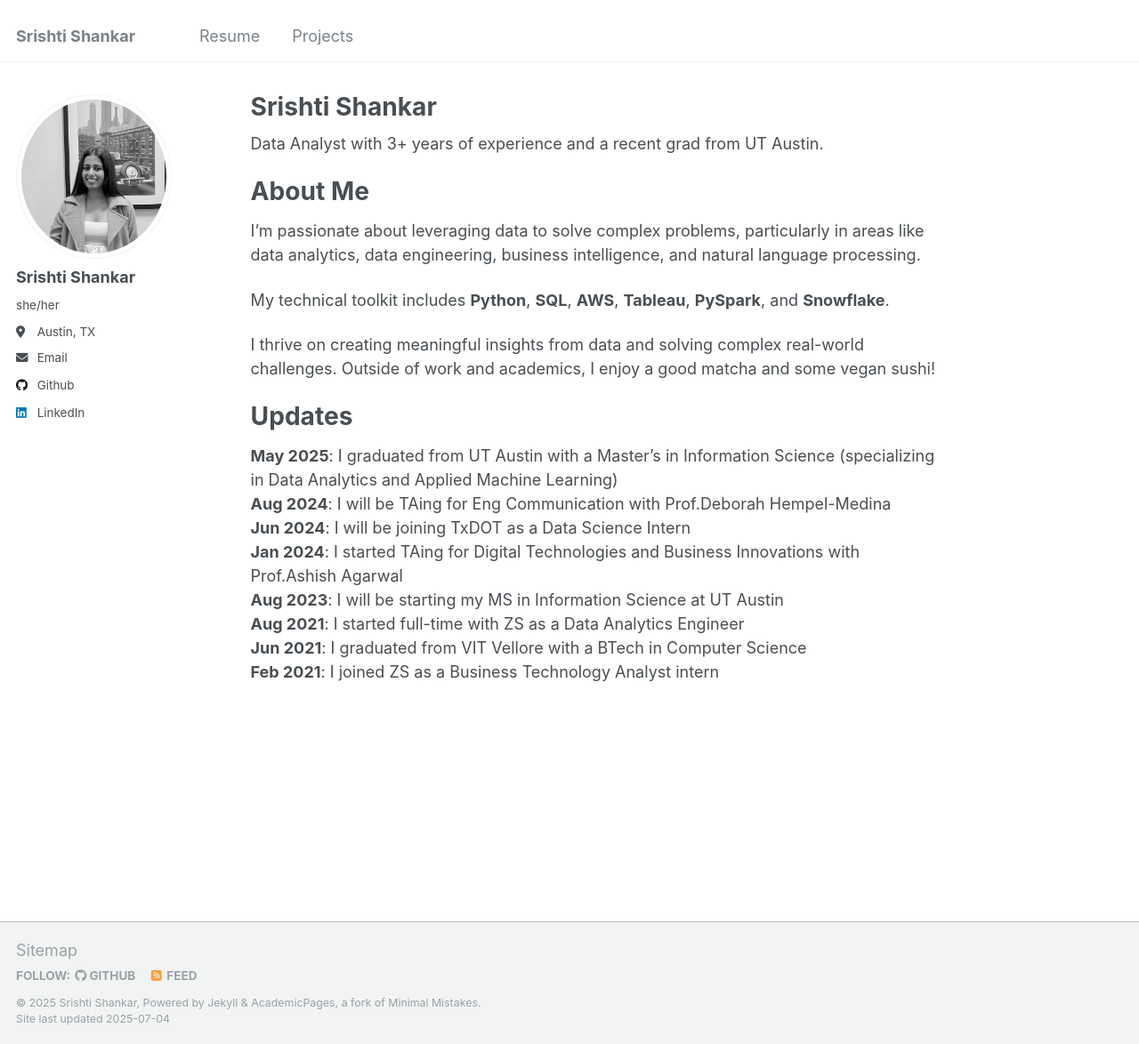
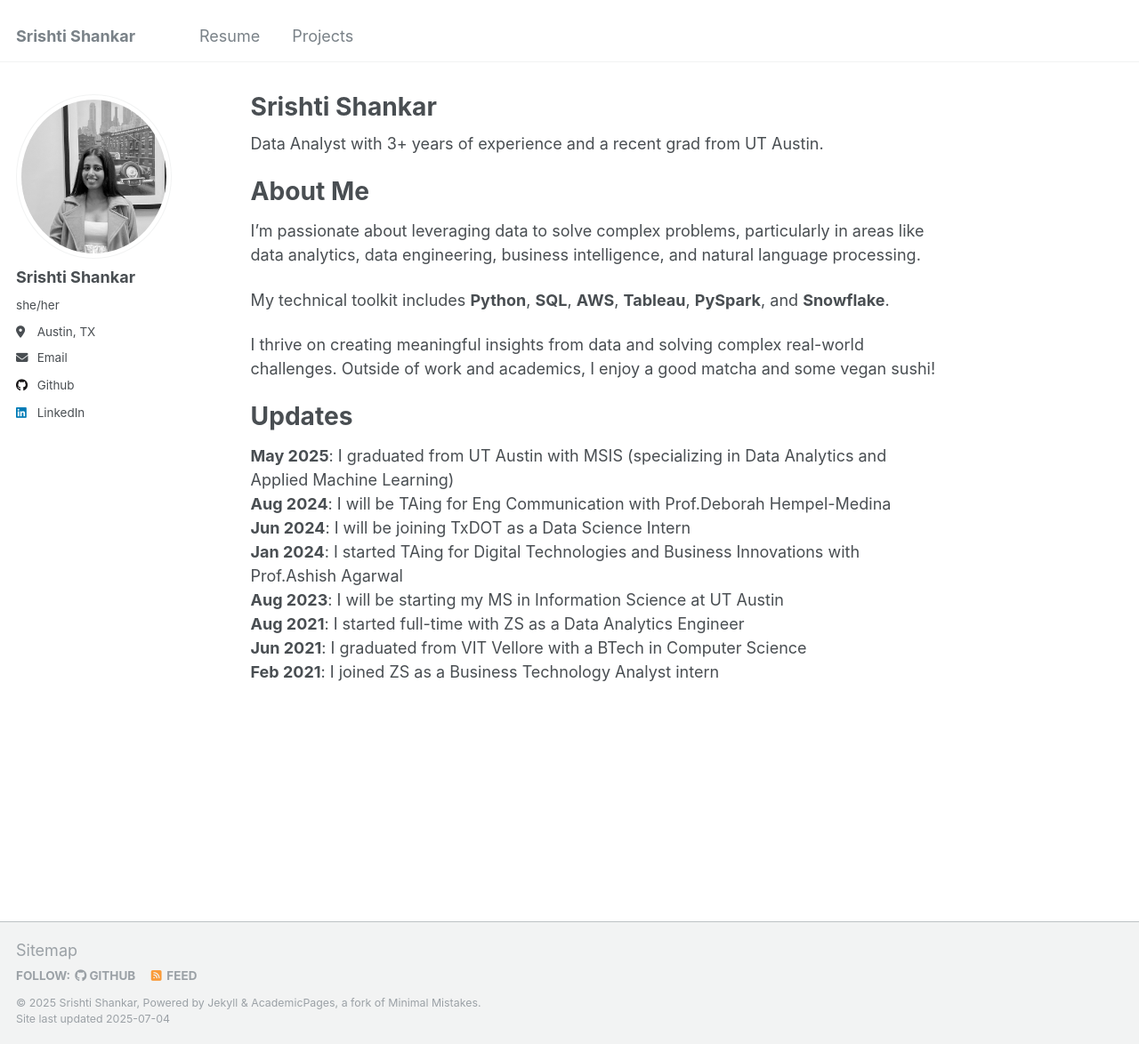
Before and after one commit to srishtishankar/srishtishankar.github.io, a Jekyll site: the page built from _pages/about.md, in a window 1280 px wide and 1174 px high. Shown: the whole window at 89% size. Built offline with Jekyll 4.4.1, drawn with Linux system fonts in a browser that asks for light colours.

Commit message:
Update about.md

```diff
--- a/_pages/about.md
+++ b/_pages/about.md
@@ -19,7 +19,7 @@ I thrive on creating meaningful insights from data and solving complex real-worl
 
 Updates
 ======
-**May 2025**: I graduated from UT Austin with a Master's in Information Science (specializing in Data Analytics and Applied Machine Learning) <br>
+**May 2025**: I graduated from UT Austin with MSIS (specializing in Data Analytics and Applied Machine Learning) <br>
 **Aug 2024**: I will be TAing for Eng Communication with Prof.Deborah Hempel-Medina <br>
 **Jun 2024**: I will be joining TxDOT as a Data Science Intern <br>
 **Jan 2024**: I started TAing for Digital Technologies and Business Innovations with Prof.Ashish Agarwal <br>
```
